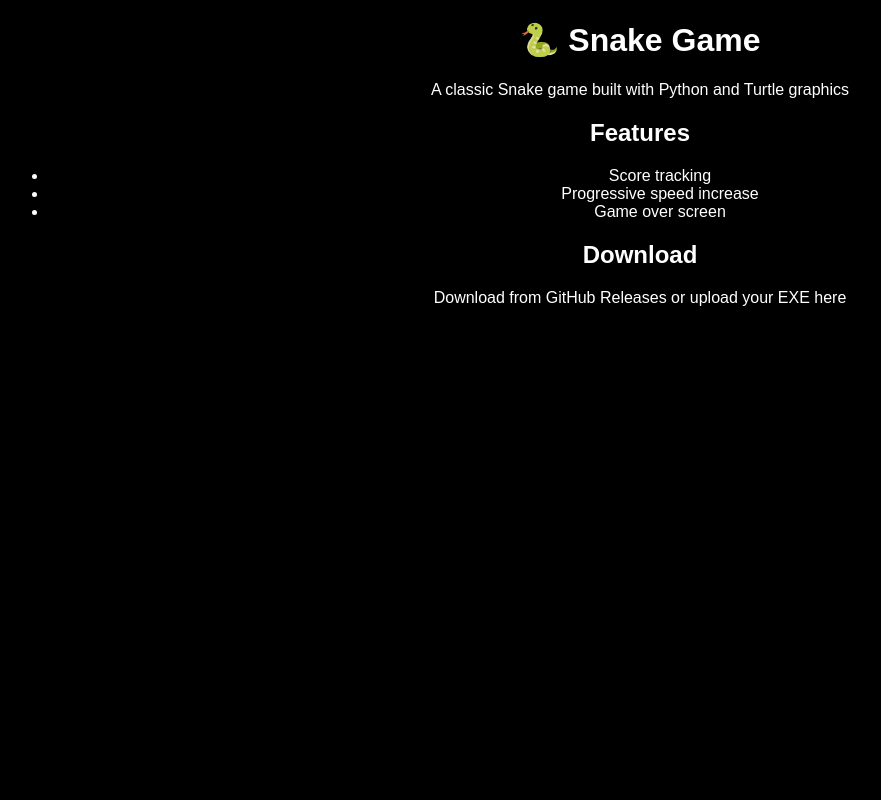
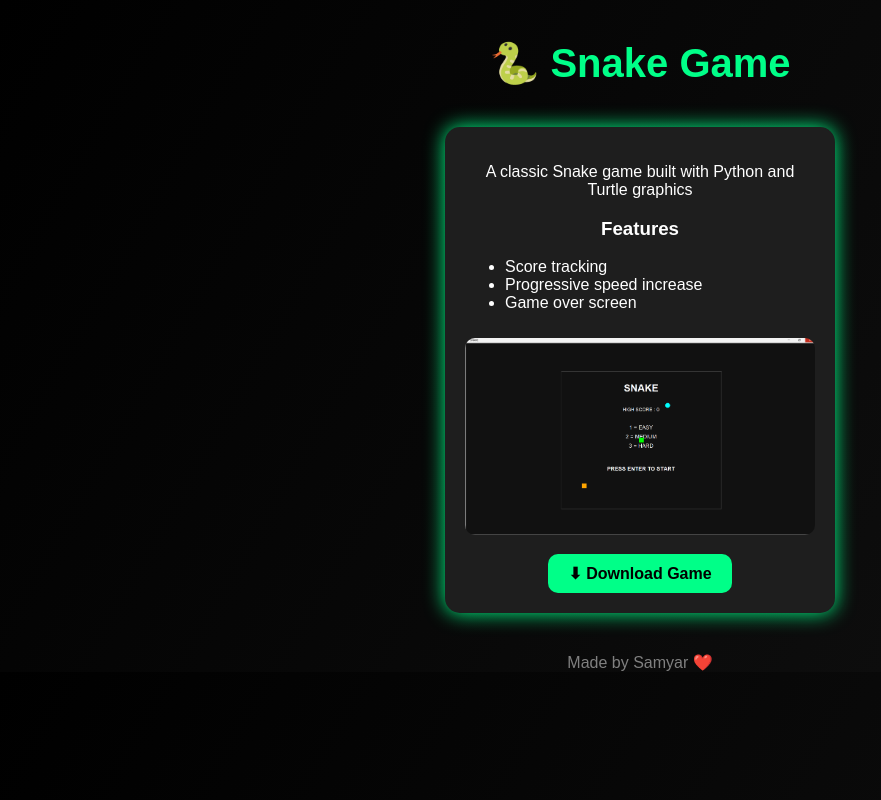
Before and after one commit to samyarheidary2-hue/snake-game, a plain HTML site: page index.html in a window 1280 px wide. Shown: the whole page, without its empty margins (0-881 px from the left). Drawn offline with Linux system fonts and the light colour scheme.

Commit message:
index.html
Update GitHub Pages website with new UI, download button, and screenshot

```diff
--- a/index.html
+++ b/index.html
@@ -1,23 +1,92 @@
 <!DOCTYPE html>
-<html>
+<html lang="en">
 <head>
+    <meta charset="UTF-8">
     <title>Snake Game - Samyar</title>
+
+    <style>
+        body {
+            margin: 0;
+            font-family: Arial;
+            background: linear-gradient(120deg, #000, #111);
+            color: white;
+            text-align: center;
+        }
+
+        header {
+            padding: 40px;
+            font-size: 40px;
+            color: #00ff88;
+            font-weight: bold;
+        }
+
+        .box {
+            background: #1e1e1e;
+            width: 350px;
+            margin: auto;
+            padding: 20px;
+            border-radius: 15px;
+            box-shadow: 0 0 20px #00ff88;
+        }
+
+        .btn {
+            display: inline-block;
+            margin-top: 15px;
+            padding: 10px 20px;
+            background: #00ff88;
+            color: black;
+            text-decoration: none;
+            border-radius: 10px;
+            font-weight: bold;
+        }
+
+        .btn:hover {
+            background: white;
+        }
+
+        img {
+            width: 100%;
+            border-radius: 10px;
+            margin-top: 10px;
+        }
+
+        footer {
+            margin-top: 40px;
+            color: gray;
+        }
+    </style>
 </head>
-<body style="background:black;color:white;text-align:center;font-family:Arial">
 
-<h1>🐍 Snake Game</h1>
+<body>
 
-<p>A classic Snake game built with Python and Turtle graphics</p>
+<header>
+🐍 Snake Game
+</header>
 
-<h2>Features</h2>
-<ul>
-    <li>Score tracking</li>
-    <li>Progressive speed increase</li>
-    <li>Game over screen</li>
-</ul>
+<div class="box">
 
-<h2>Download</h2>
-<p>Download from GitHub Releases or upload your EXE here</p>
+    <p>A classic Snake game built with Python and Turtle graphics</p>
+
+    <h3>Features</h3>
+    <ul style="text-align:left">
+        <li>Score tracking</li>
+        <li>Progressive speed increase</li>
+        <li>Game over screen</li>
+    </ul>
+
+    <img src="Screenshot 2026-06-06 171649.png" alt="Game Screenshot">
+
+    <br>
+
+    <a class="btn" href="Snake 🐍.exe" download>
+        ⬇ Download Game
+    </a>
+
+</div>
+
+<footer>
+Made by Samyar ❤️
+</footer>
 
 </body>
 </html>
```
